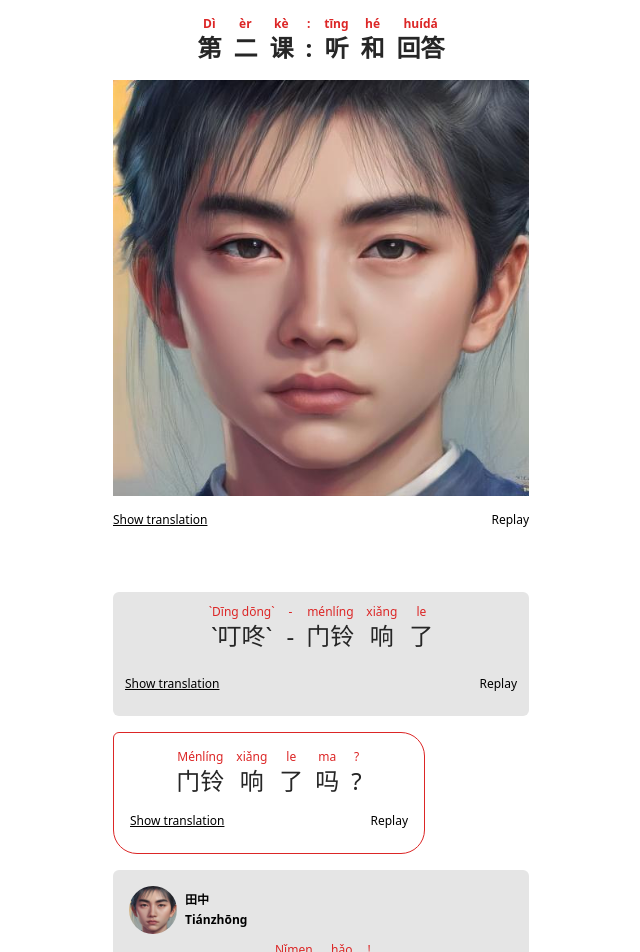
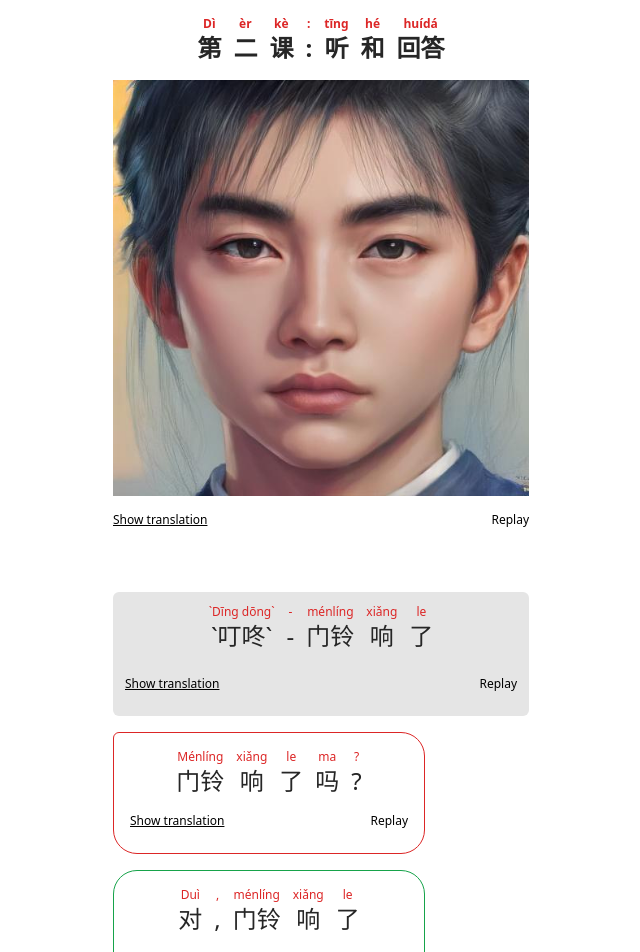
Before and after one commit to luanlabcom/eslingo, a React (Vite) app: page / in a window 1280 px wide. Shown: the top 952 px of the page, without its empty margins (319-959 px from the left). Built offline with nearby package versions, Linux system fonts and the light colour scheme.

Commit message:
Import Answer component to App

```diff
--- a/src/App.jsx
+++ b/src/App.jsx
@@ -3,6 +3,7 @@ import Intro from "./components/Intro"
 import data from "../data"
 import Narrative from "./components/Narrative"
 import Question from "./components/Question"
+import Answer from "./components/Answer"
 
 export default function App() {
 
@@ -11,6 +12,7 @@ export default function App() {
             <Intro content={data[0]} />
             <Narrative content={data[1]} />
             <Question content={data[2]} />
+            <Answer content={data[3]} />
             <Dialogue content={data[4]} />
         </div>
     )
```
